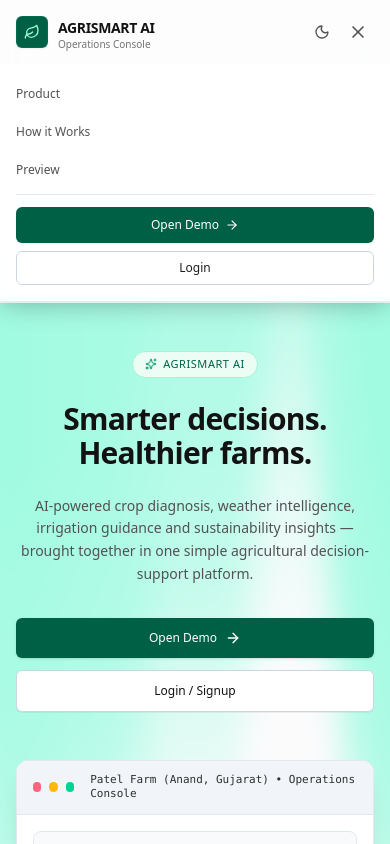
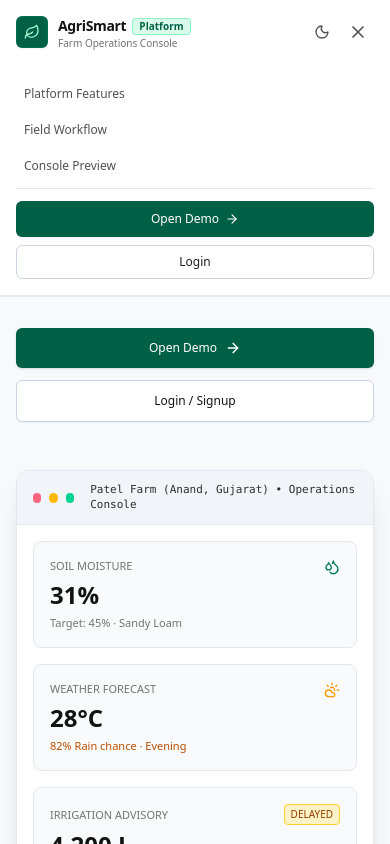
Before and after one commit to j4nya-BinSrcs/agrismart, a React (Vite) app: page / in a window 390 px wide. Both pictures are taken after a click on the button 358 px from the left and 32 px from the top of the page. Shown: the top 844 px of the page. Built offline with nearby package versions, Linux system fonts and the light colour scheme.

Commit message:
Fixed top navbar and mobile responsiveness

```diff
--- a/src/components/screens/LandingScreen.tsx
+++ b/src/components/screens/LandingScreen.tsx
@@ -10,7 +10,6 @@ import {
   CheckCircle2,
   Menu,
   X,
-  Sparkles,
   Sun,
   Moon,
   Phone,
@@ -52,16 +51,38 @@ export const LandingScreen: React.FC<LandingScreenProps> = ({ onNavigate }) => {
   const { theme, toggleTheme } = useTheme();
   const { showToast } = useToast();
   const [mobileMenuOpen, setMobileMenuOpen] = useState(false);
-  const [isScrolled, setIsScrolled] = useState(false);
+  const [scrollY, setScrollY] = useState(0);
+  const [isDesktop, setIsDesktop] = useState(() =>
+    typeof window !== 'undefined' ? window.innerWidth >= 768 : false
+  );
 
   useEffect(() => {
+    const handleResize = () => {
+      setIsDesktop(window.innerWidth >= 768);
+    };
+    window.addEventListener('resize', handleResize, { passive: true });
+    return () => window.removeEventListener('resize', handleResize);
+  }, []);
+
+  useEffect(() => {
+    let ticking = false;
     const handleScroll = () => {
-      setIsScrolled(window.scrollY > 20);
+      if (!ticking) {
+        window.requestAnimationFrame(() => {
+          setScrollY(window.scrollY);
+          ticking = false;
+        });
+        ticking = true;
+      }
     };
     window.addEventListener('scroll', handleScroll, { passive: true });
     handleScroll();
     return () => window.removeEventListener('scroll', handleScroll);
   }, []);
+
+  // Progressive slow blur and background transition as user scrolls from 0px to 140px
+  const scrollProgress = Math.min(1, Math.max(0, scrollY / 140));
+  const blurAmount = Math.round(scrollProgress * 16); // 0px -> 16px blur
 
   const handleOpenDemo = () => {
     loginAsDemo();
@@ -86,92 +107,90 @@ export const LandingScreen: React.FC<LandingScreenProps> = ({ onNavigate }) => {
 
   return (
     <div className="min-h-screen bg-[#F8F9FA] dark:bg-[#080808] text-[#1E293B] dark:text-[#EDEDED] font-sans antialiased transition-colors duration-200">
-      {/* 1. TOP NAVIGATION - PREMIUM DARK GLASSMORPHISM */}
+      {/* 1. TOP NAVIGATION - FIXED & STATIC WITH PROGRESSIVE SLOW BLUR */}
       <header
-        className={`sticky top-0 z-50 w-full transition-all duration-300 ease-out border-b ${
-          isScrolled
-            ? 'border-slate-200/90 dark:border-[rgba(52,211,153,0.18)] shadow-[0_10px_30px_-4px_rgba(0,0,0,0.45),0_1px_10px_0_rgba(16,185,129,0.06)]'
-            : 'border-slate-200/60 dark:border-[rgba(255,255,255,0.08)] shadow-[0_4px_24px_-2px_rgba(0,0,0,0.25),0_1px_6px_0_rgba(16,185,129,0.04)]'
-        }`}
+        className="fixed top-0 left-0 right-0 z-50 w-full transition-all duration-300 ease-out border-b"
         style={{
           backgroundColor:
-            theme === 'dark'
-              ? isScrolled
-                ? 'rgba(10, 15, 14, 0.88)'
-                : 'rgba(10, 15, 14, 0.60)'
-              : isScrolled
-                ? 'rgba(255, 255, 255, 0.90)'
-                : 'rgba(255, 255, 255, 0.70)',
-          backdropFilter: isScrolled
-            ? 'blur(20px) saturate(140%)'
-            : 'blur(18px) saturate(140%)',
-          WebkitBackdropFilter: isScrolled
-            ? 'blur(20px) saturate(140%)'
-            : 'blur(18px) saturate(140%)',
+            mobileMenuOpen
+              ? theme === 'dark'
+                ? 'rgba(12, 16, 14, 0.96)'
+                : 'rgba(255, 255, 255, 0.98)'
+              : theme === 'dark'
+              ? `rgba(12, 16, 14, ${(scrollProgress * 0.94).toFixed(3)})`
+              : `rgba(255, 255, 255, ${(scrollProgress * 0.95).toFixed(3)})`,
+          borderBottomColor:
+            mobileMenuOpen
+              ? theme === 'dark'
+                ? 'rgba(39, 39, 42, 0.8)'
+                : 'rgba(226, 232, 240, 0.8)'
+              : theme === 'dark'
+              ? `rgba(39, 39, 42, ${(scrollProgress * 0.8).toFixed(3)})`
+              : `rgba(226, 232, 240, ${(scrollProgress * 0.8).toFixed(3)})`,
+          backdropFilter: `blur(${mobileMenuOpen ? 16 : blurAmount}px)`,
+          WebkitBackdropFilter: `blur(${mobileMenuOpen ? 16 : blurAmount}px)`,
+          boxShadow:
+            scrollProgress > 0.2
+              ? `0 1px 3px 0 rgba(0, 0, 0, ${(scrollProgress * 0.06).toFixed(3)})`
+              : 'none',
         }}
       >
-        {/* Subtle green glow & reflection accent line across the bottom edge */}
-        <div
-          className={`absolute bottom-0 left-0 right-0 h-[1px] pointer-events-none transition-opacity duration-300 ${
-            isScrolled ? 'opacity-80' : 'opacity-40'
-          }`}
-          style={{
-            background:
-              'linear-gradient(90deg, rgba(16,185,129,0) 0%, rgba(16,185,129,0.28) 25%, rgba(52,211,153,0.38) 50%, rgba(16,185,129,0.28) 75%, rgba(16,185,129,0) 100%)',
-          }}
-        />
-
         <div className="w-full px-4 sm:px-6 md:px-8 lg:px-12 h-16 flex items-center justify-between relative">
           {/* Brand - Left */}
           <div
             onClick={() => window.scrollTo({ top: 0, behavior: 'smooth' })}
             className="flex items-center gap-2.5 cursor-pointer select-none shrink-0"
           >
-            <div className="w-8 h-8 rounded-md bg-emerald-800 dark:bg-emerald-900/60 border border-emerald-700/60 dark:border-emerald-700 text-white flex items-center justify-center shadow-xs">
+            <div className="w-8 h-8 rounded-md bg-emerald-800 dark:bg-emerald-900/80 border border-emerald-700/60 dark:border-emerald-700 text-white flex items-center justify-center shadow-xs">
               <Leaf className="w-4 h-4 text-emerald-200 dark:text-emerald-400" />
             </div>
             <div>
-              <span className="font-semibold text-sm tracking-tight text-slate-900 dark:text-slate-100">
-                AGRISMART AI
+              <div className="flex items-center gap-1.5">
+                <span className="font-bold text-sm tracking-tight text-slate-900 dark:text-white">
+                  AgriSmart
                 </span>
-              <span className="block text-[10px] text-slate-500 dark:text-slate-400 leading-none">
-                Operations Console
+                <span className="text-[10px] font-semibold px-1.5 py-0.2 rounded bg-emerald-100/80 dark:bg-emerald-950/80 border border-emerald-300/60 dark:border-emerald-800 text-emerald-800 dark:text-emerald-300">
+                  Platform
+                </span>
+              </div>
+              <span className="block text-[10px] text-slate-500 dark:text-slate-400 leading-none mt-0.5">
+                Farm Operations Console
               </span>
             </div>
           </div>
 
           {/* Desktop Nav Links - Centered */}
-          <nav className="hidden md:flex items-center gap-8 text-xs font-medium absolute left-1/2 -translate-x-1/2">
+          <nav className="hidden md:flex items-center gap-1 sm:gap-2 text-xs font-medium absolute left-1/2 -translate-x-1/2">
             <button
               type="button"
               onClick={() => scrollToSection('capabilities')}
-              className="text-slate-600 dark:text-zinc-300 hover:text-emerald-600 dark:hover:text-emerald-400 transition-colors cursor-pointer"
+              className="text-slate-600 dark:text-zinc-300 hover:text-slate-900 dark:hover:text-white px-3 py-1.5 rounded-md hover:bg-slate-100 dark:hover:bg-zinc-800/60 transition-colors cursor-pointer"
             >
-              Product
+              Platform Features
             </button>
             <button
               type="button"
               onClick={() => scrollToSection('how-it-works')}
-              className="text-slate-600 dark:text-zinc-300 hover:text-emerald-600 dark:hover:text-emerald-400 transition-colors cursor-pointer"
+              className="text-slate-600 dark:text-zinc-300 hover:text-slate-900 dark:hover:text-white px-3 py-1.5 rounded-md hover:bg-slate-100 dark:hover:bg-zinc-800/60 transition-colors cursor-pointer"
             >
-              How it Works
+              Field Workflow
             </button>
             <button
               type="button"
               onClick={() => scrollToSection('product-preview')}
-              className="text-slate-600 dark:text-zinc-300 hover:text-emerald-600 dark:hover:text-emerald-400 transition-colors cursor-pointer"
+              className="text-slate-600 dark:text-zinc-300 hover:text-slate-900 dark:hover:text-white px-3 py-1.5 rounded-md hover:bg-slate-100 dark:hover:bg-zinc-800/60 transition-colors cursor-pointer"
             >
-              Preview
+              Console Preview
             </button>
           </nav>
 
-          {/* Desktop Right Actions: Theme Toggle + Open Demo -> + Login */}
-          <div className="hidden md:flex items-center gap-3 shrink-0 ml-auto">
+          {/* Desktop Right Actions: Theme Toggle + Open Demo + Login */}
+          <div className="hidden md:flex items-center gap-2.5 shrink-0 ml-auto">
             {/* Dark/Light Mode Switcher: ONLY Lucide icon, no text */}
             <button
               type="button"
               onClick={toggleTheme}
-              className="p-2 rounded-md text-slate-500 hover:text-slate-800 dark:text-zinc-400 dark:hover:text-amber-400 hover:bg-slate-200/50 dark:hover:bg-white/5 transition-colors cursor-pointer flex items-center justify-center"
+              className="p-2 rounded-md text-slate-500 hover:text-slate-800 dark:text-zinc-400 dark:hover:text-zinc-200 hover:bg-slate-100 dark:hover:bg-zinc-800/60 transition-colors cursor-pointer flex items-center justify-center"
               aria-label={theme === 'dark' ? 'Switch to Light Mode' : 'Switch to Dark Mode'}
               title={theme === 'dark' ? 'Switch to Light Mode' : 'Switch to Dark Mode'}
             >
@@ -182,11 +201,11 @@ export const LandingScreen: React.FC<LandingScreenProps> = ({ onNavigate }) => {
               )}
             </button>
 
-            {/* 1. Open Demo -> button */}
+            {/* 1. Open Demo button */}
             <button
               type="button"
               onClick={handleOpenDemo}
-              className="px-3.5 py-1.5 rounded-md text-xs font-medium bg-emerald-800 hover:bg-emerald-900 dark:bg-emerald-700 dark:hover:bg-emerald-600 text-white transition-all cursor-pointer flex items-center gap-1.5 shadow-xs hover:shadow-sm"
+              className="px-3.5 py-1.5 rounded-md text-xs font-medium bg-emerald-800 hover:bg-emerald-900 dark:bg-emerald-700 dark:hover:bg-emerald-600 text-white transition-all cursor-pointer flex items-center gap-1.5 shadow-xs"
             >
               <span>Open Demo</span>
               <ArrowRight className="w-3.5 h-3.5" />
@@ -196,7 +215,7 @@ export const LandingScreen: React.FC<LandingScreenProps> = ({ onNavigate }) => {
             <button
               type="button"
               onClick={handleLoginClick}
-              className="px-3.5 py-1.5 rounded-md text-xs font-medium text-slate-700 dark:text-zinc-200 border border-slate-300 dark:border-zinc-700/80 hover:bg-slate-100 dark:hover:bg-white/5 transition-colors cursor-pointer"
+              className="px-3.5 py-1.5 rounded-md text-xs font-medium text-slate-700 dark:text-zinc-200 border border-slate-300 dark:border-zinc-700 hover:bg-slate-100 dark:hover:bg-zinc-800/60 transition-colors cursor-pointer"
             >
               Login
             </button>
@@ -216,7 +235,7 @@ export const LandingScreen: React.FC<LandingScreenProps> = ({ onNavigate }) => {
             <button
               type="button"
               onClick={() => setMobileMenuOpen(!mobileMenuOpen)}
-              className="p-1.5 text-slate-600 dark:text-zinc-300 hover:bg-slate-200/50 dark:hover:bg-white/5 rounded-md transition-colors cursor-pointer"
+              className="p-1.5 rounded-md text-slate-600 dark:text-zinc-300 hover:bg-slate-200/50 dark:hover:bg-white/5 transition-colors cursor-pointer"
               aria-label="Toggle navigation"
             >
               {mobileMenuOpen ? <X className="w-5 h-5" /> : <Menu className="w-5 h-5" />}
@@ -226,37 +245,27 @@ export const LandingScreen: React.FC<LandingScreenProps> = ({ onNavigate }) => {
 
         {/* Mobile Dropdown */}
         {mobileMenuOpen && (
-          <div
-            className="md:hidden border-b border-emerald-500/15 px-4 py-4 space-y-3 transition-colors"
-            style={{
-              backgroundColor:
-                theme === 'dark'
-                  ? 'rgba(10, 15, 14, 0.95)'
-                  : 'rgba(255, 255, 255, 0.96)',
-              backdropFilter: 'blur(20px)',
-              WebkitBackdropFilter: 'blur(20px)',
-            }}
-          >
+          <div className="md:hidden border-b border-slate-200 dark:border-zinc-800 bg-white/95 dark:bg-[#0c100e]/95 backdrop-blur-md px-4 py-4 space-y-2 transition-colors">
             <button
               type="button"
               onClick={() => scrollToSection('capabilities')}
-              className="w-full text-left py-1 text-xs text-slate-600 dark:text-zinc-300 hover:text-slate-900 dark:hover:text-white"
+              className="w-full text-left px-2 py-1.5 rounded text-xs text-slate-600 dark:text-zinc-300 hover:text-slate-900 dark:hover:text-white hover:bg-slate-100 dark:hover:bg-zinc-800/50"
             >
-              Product
+              Platform Features
             </button>
             <button
               type="button"
               onClick={() => scrollToSection('how-it-works')}
-              className="w-full text-left py-1 text-xs text-slate-600 dark:text-zinc-300 hover:text-slate-900 dark:hover:text-white"
+              className="w-full text-left px-2 py-1.5 rounded text-xs text-slate-600 dark:text-zinc-300 hover:text-slate-900 dark:hover:text-white hover:bg-slate-100 dark:hover:bg-zinc-800/50"
             >
-              How it Works
+              Field Workflow
             </button>
             <button
               type="button"
               onClick={() => scrollToSection('product-preview')}
-              className="w-full text-left py-1 text-xs text-slate-600 dark:text-zinc-300 hover:text-slate-900 dark:hover:text-white"
+              className="w-full text-left px-2 py-1.5 rounded text-xs text-slate-600 dark:text-zinc-300 hover:text-slate-900 dark:hover:text-white hover:bg-slate-100 dark:hover:bg-zinc-800/50"
             >
-              Preview
+              Console Preview
             </button>
 
             <div className="pt-3 border-t border-slate-200 dark:border-zinc-800 flex flex-col gap-2">
@@ -271,7 +280,7 @@ export const LandingScreen: React.FC<LandingScreenProps> = ({ onNavigate }) => {
               <button
                 type="button"
                 onClick={handleLoginClick}
-                className="w-full py-2 text-xs text-center rounded-md border border-slate-300 dark:border-zinc-700 text-slate-800 dark:text-zinc-200 font-medium cursor-pointer"
+                className="w-full py-2 text-xs text-center rounded-md border border-slate-300 dark:border-zinc-700 text-slate-800 dark:text-zinc-200 font-medium cursor-pointer hover:bg-slate-100 dark:hover:bg-zinc-800/60"
               >
                 Login
               </button>
@@ -281,9 +290,10 @@ export const LandingScreen: React.FC<LandingScreenProps> = ({ onNavigate }) => {
       </header>
 
       {/* 2. HERO SECTION */}
-      <section className="relative -mt-16 pt-28 pb-14 sm:pt-36 sm:pb-20 px-4 sm:px-6 lg:px-8 border-b border-slate-200 dark:border-slate-800 transition-colors overflow-hidden">
-        {/* Background Aurora WebGL Animation */}
-        <div className="absolute inset-0 pointer-events-none opacity-40 dark:opacity-60 overflow-hidden">
+      <section className="relative pt-28 pb-14 sm:pt-36 sm:pb-20 px-4 sm:px-6 lg:px-8 border-b border-slate-200 dark:border-slate-800 transition-colors overflow-hidden">
+        {/* Background Aurora WebGL Animation (Desktop & Tablet only, removed on mobile) */}
+        {isDesktop && (
+          <div className="hidden md:block absolute inset-0 pointer-events-none opacity-25 dark:opacity-40 overflow-hidden">
             <Aurora
               colorStops={["#075c45", "#1e896c", "#075c45"]}
               blend={0.5}
@@ -292,6 +302,7 @@ export const LandingScreen: React.FC<LandingScreenProps> = ({ onNavigate }) => {
               lightMode={theme === 'light'}
             />
           </div>
+        )}
 
         <motion.div
           className="relative z-10 max-w-4xl mx-auto text-center"
@@ -299,11 +310,6 @@ export const LandingScreen: React.FC<LandingScreenProps> = ({ onNavigate }) => {
           animate="visible"
           variants={staggerContainer}
         >
-          {/* Tag */}
-          <motion.div variants={fadeInUp} className="inline-flex items-center gap-1.5 px-3 py-1 rounded-full bg-emerald-50 dark:bg-emerald-950/60 border border-emerald-200 dark:border-emerald-800 text-emerald-800 dark:text-emerald-400 text-[11px] font-medium uppercase tracking-wider mb-6">
-            <Sparkles className="w-3 h-3 text-emerald-600 dark:text-emerald-400" />
-            <span>AGRISMART AI</span>
-          </motion.div>
 
           {/* Hero Headline */}
           <motion.h1
@@ -320,7 +326,7 @@ export const LandingScreen: React.FC<LandingScreenProps> = ({ onNavigate }) => {
             variants={fadeInUp}
             className="max-w-2xl mx-auto text-sm sm:text-base text-slate-600 dark:text-slate-400 leading-relaxed mb-8"
           >
-            AI-powered crop diagnosis, weather intelligence, irrigation guidance and sustainability insights — brought together in one simple agricultural decision-support platform.
+            Crop disease diagnostics, hyper-local weather intelligence, precision irrigation scheduling, and farm sustainability tracking — unified in one agricultural decision-support platform.
           </motion.p>
 
           {/* Action CTAs: Open Demo -> and Login / Signup */}
```
Lines whose indentation alone changed are shown as unchanged.
